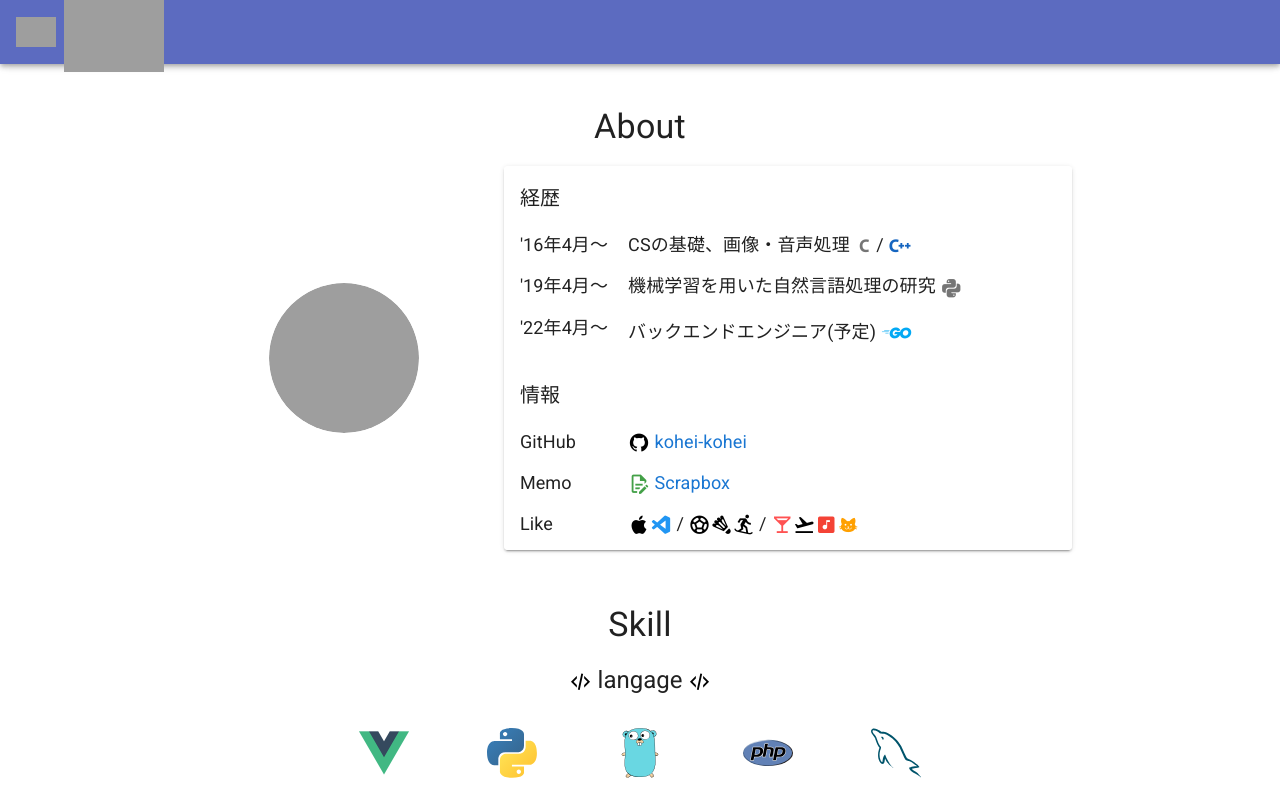
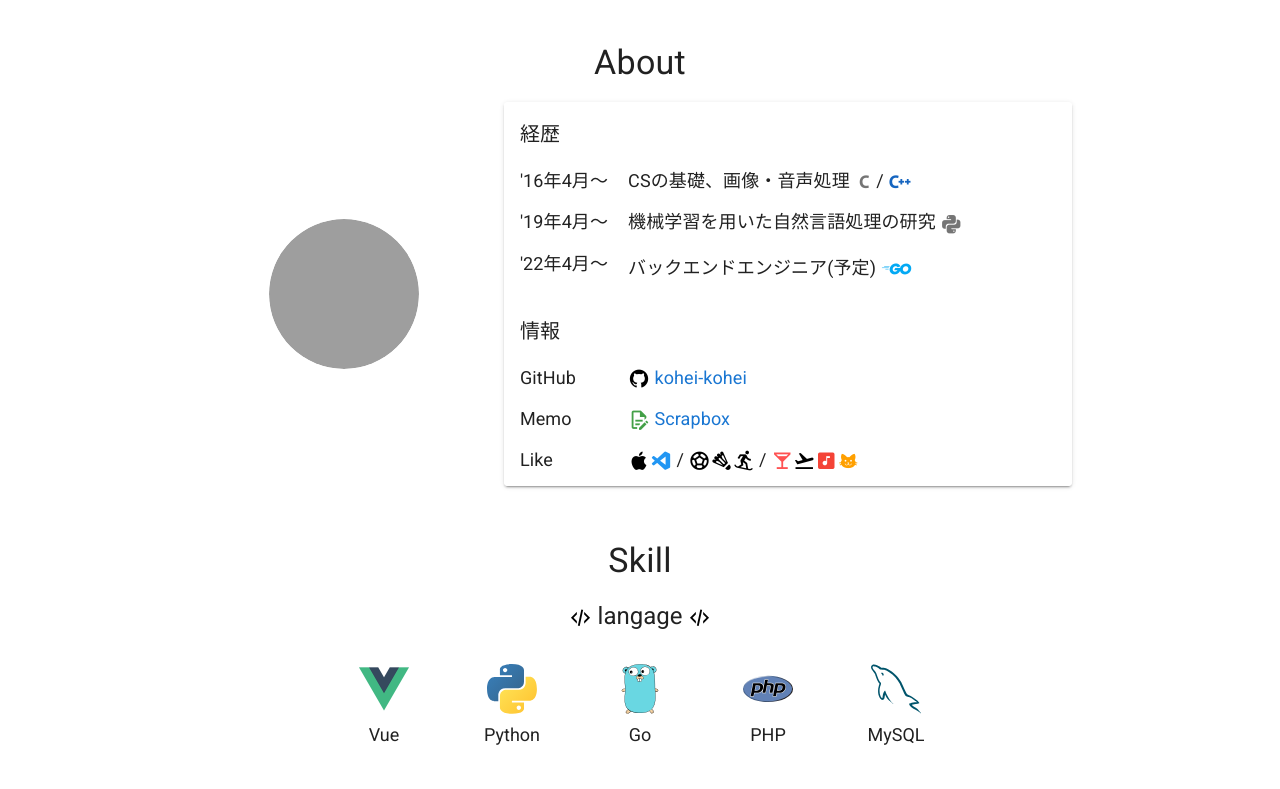
Before and after one commit to kohei-kohei/portfolio-vue, a Vue app: page / in a window 1280 px wide. Shown: the top 789 px of the page. Built offline with nearby package versions, Linux system fonts and the light colour scheme; grey boxes are pictures that could not be loaded.

Commit message:
feat: remove Nav

```diff
--- a/src/App.vue
+++ b/src/App.vue
@@ -1,7 +1,5 @@
 <template>
   <v-app>
-    <Nav />
-
     <v-main>
       <About />
       <Skill />
@@ -14,7 +12,6 @@
 
 <script lang="ts">
 import Vue from "vue";
-import Nav from "./components/Nav.vue";
 import About from "./components/About.vue";
 import Skill from "./components/Skill.vue";
 import Timeline from "./components/Timeline.vue";
@@ -24,7 +21,6 @@ export default Vue.extend({
   name: "App",
 
   components: {
-    Nav,
     About,
     Skill,
     Timeline,
```
